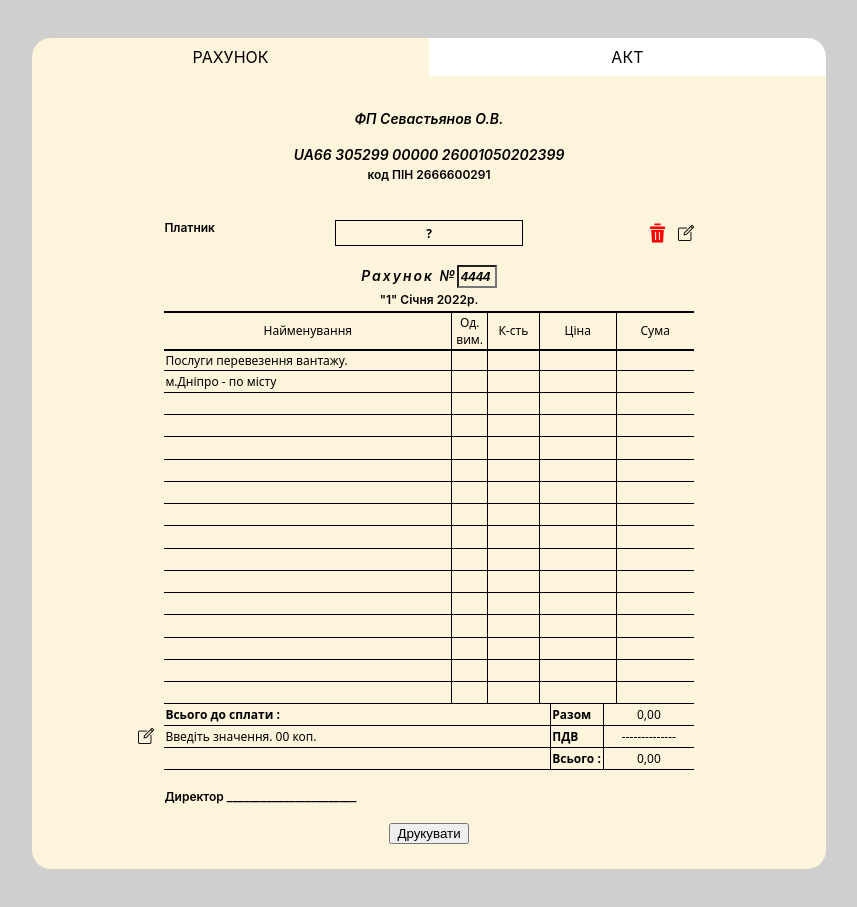
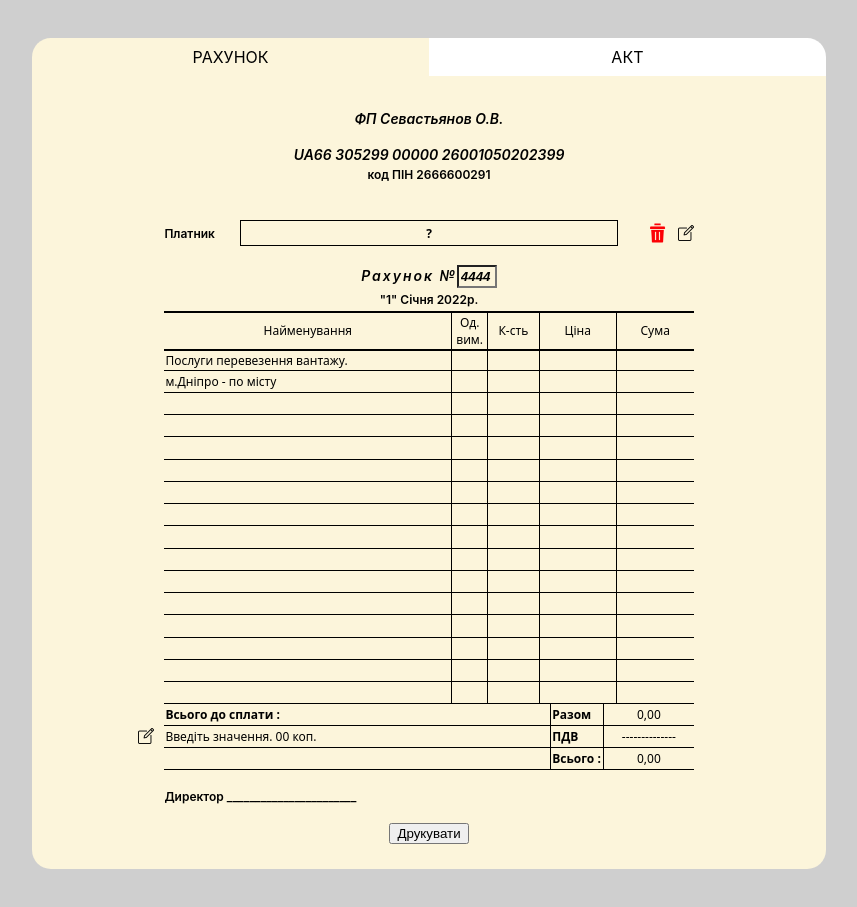
Before and after one commit to Alexey10031994/act, a React (Create React App) app: page / in a window 1280 px wide. Shown: the whole page, without its empty margins (211-1068 px from the left). Built offline with nearby package versions, Linux system fonts and the light colour scheme.

Commit message:
fixed input,selected width

```diff
--- a/src/App.css
+++ b/src/App.css
@@ -56,12 +56,18 @@
   }
 }
 
+
 @media print {
+
+
 
   .vertical-a4 {
     margin-bottom: 0mm;
     border-radius: 0;
+
+
   }
+
 
   /* .vertical-a4 {
     margin: 0 auto;
--- a/src/components/Act.css
+++ b/src/components/Act.css
@@ -62,7 +62,7 @@ select {
     position: relative;
     padding-right: 20mm;
 
-    width: 140px;
+    width: 250px;
     height: 100px;
 
 }
@@ -411,6 +411,8 @@ select {
     }
 
     .btn {
+
+
         display: block;
         margin: 0 auto;
         margin-bottom: 30px;
@@ -423,6 +425,9 @@ select {
 
 
     @media print {
+
+
+
         p {
             margin: 0;
             padding: 0;
--- a/src/components/Count.css
+++ b/src/components/Count.css
@@ -8,6 +8,8 @@
 .title p {
     position: absolute;
     left: 0;
+    top: 50%;
+    transform: translateY(-50%);
 }
 
 .title select {
@@ -16,7 +18,7 @@
     font-weight: 600;
     text-transform: uppercase;
     background-color: rgb(252, 245, 219);
-    width: 50mm;
+    width: 100mm;
 
     box-sizing: border-box;
 
@@ -125,7 +127,7 @@ h2 {
     font-weight: 600;
     text-transform: uppercase;
     background-color: rgb(252, 245, 219);
-    width: 50mm;
+    width: 100mm;
 
 
     font-family: system-ui, -apple-system, BlinkMacSystemFont, 'Segoe UI', Roboto, Oxygen, Ubuntu, Cantarell, 'Open Sans', 'Helvetica Neue', sans-serif;
@@ -134,6 +136,8 @@ h2 {
     border: 1px solid black;
 
 }
+
+.select-tac {}
 
 
 
```
